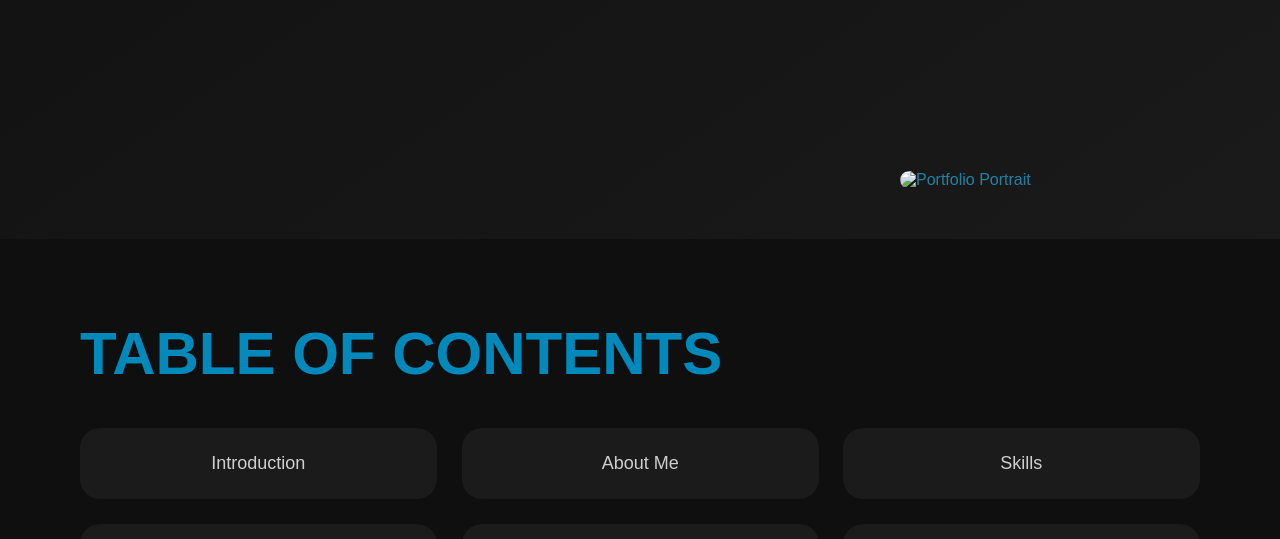
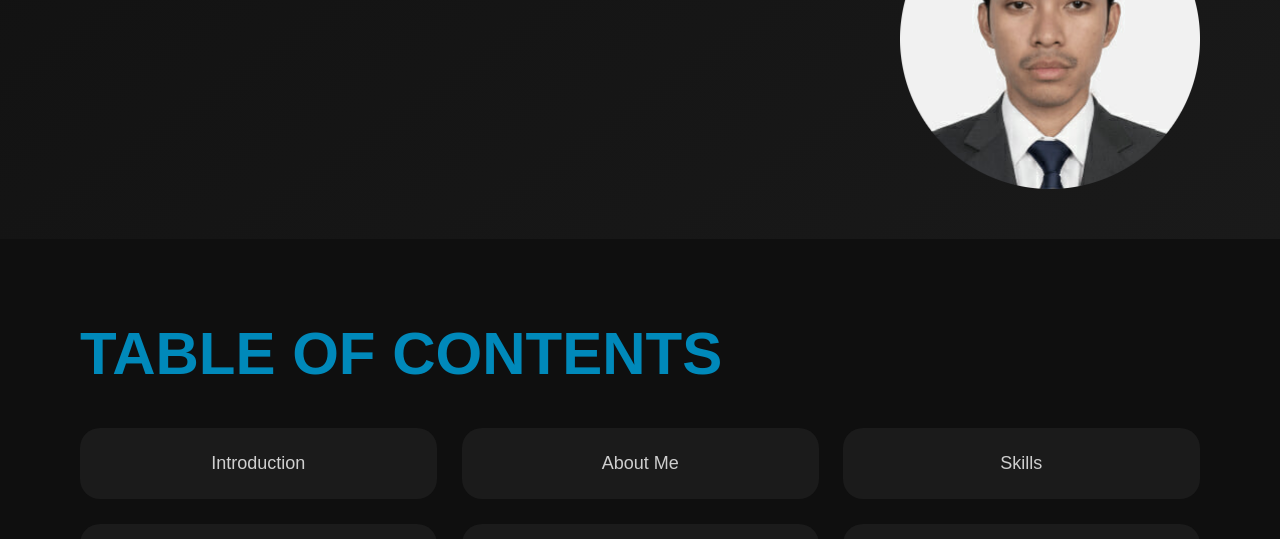
Before and after one commit to pumarigaashley/PumarigaPortfolio, a plain HTML site: page index.html in a window 1280 px wide. Shown: the part 561-1100 px from the top of the page. Drawn offline with Linux system fonts and the light colour scheme; a script that the page names is missing; files whose address does not match are found by name.

Commit message:
Update index.html

```diff
--- a/index.html
+++ b/index.html
@@ -39,7 +39,7 @@
             </p>
         </div>
 
-        <img src="Ashley.png" class="cover-img fade-in" alt="Portfolio Portrait" />
+        <img src="Pumariga_MyPortfolio/Ashley.png" class="cover-img fade-in" alt="Portfolio Portrait" />
     </section>
 
     <!-- =======================
```
